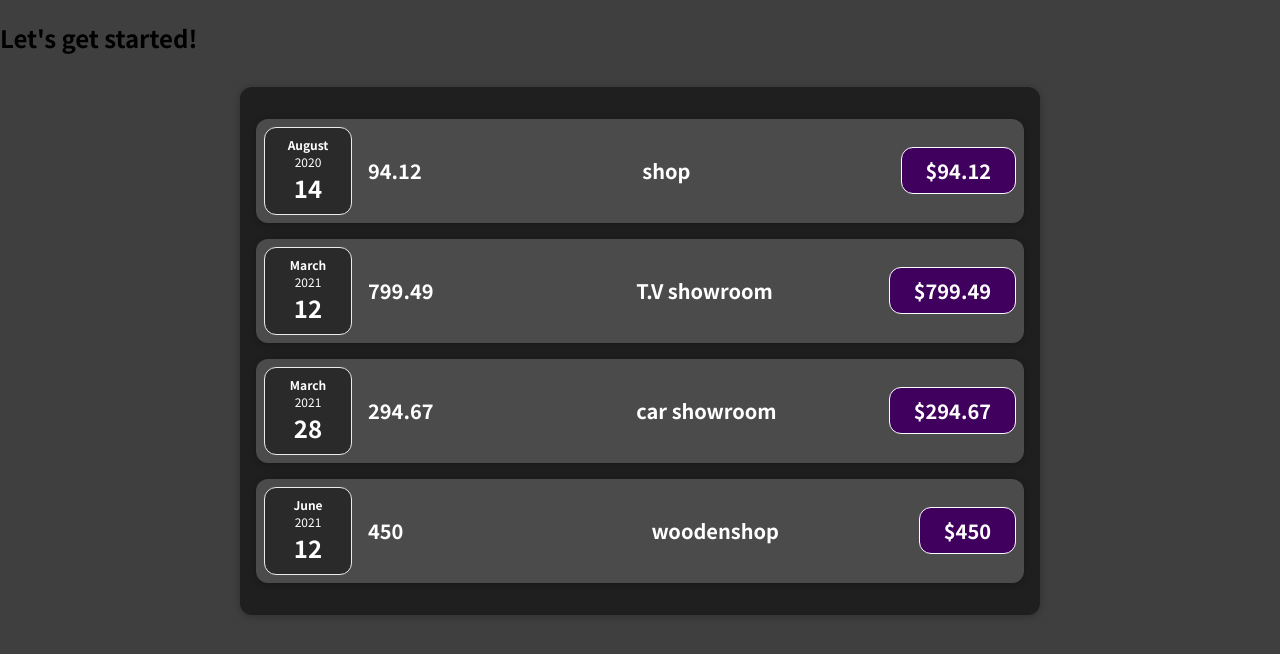
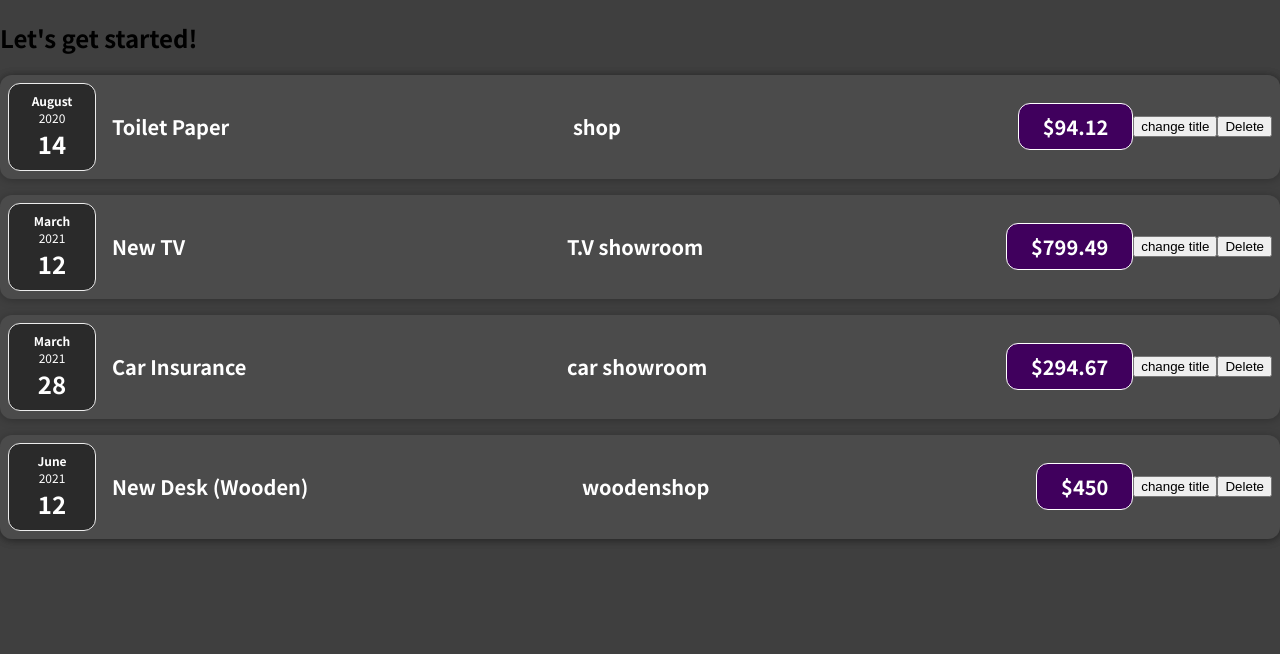
Before and after one commit to Kanukolu/react-expenseone, a React (Create React App) app: page / in a window 1280 px wide. Shown: the top 654 px of the page. Built offline with nearby package versions, Linux system fonts and the light colour scheme.

Commit message:
add the button delete

```diff
--- a/src/components/Expenses/ExpenseDetails.js
+++ b/src/components/Expenses/ExpenseDetails.js
@@ -5,9 +5,9 @@ function ExpenseDetails(props){
     const LocationOfExpenditure=props.LocationOfExpenditure;
     const amount=props.amount;
     return(
-        <div className='expense-item__description'>
+      <div className='expense-item__description'>
         <h2>{title}</h2>
-        <h2>{LocationOfExpenditure}</h2>
+        <div className='expense-item__description'><h2>{LocationOfExpenditure}</h2></div>
         <div className='expense-item__price'>${amount}</div>
       </div>
 
--- a/src/components/Expenses/ExpenseItem.js
+++ b/src/components/Expenses/ExpenseItem.js
@@ -9,7 +9,15 @@ const ExpenseItem = (props) => {
   return (
     <Card className='expense-item'>
       <ExpenseDate date={props.date} />
-      <ExpenseDetails title={props.amount} LocationOfExpenditure={props.LocationOfExpenditure} amount={props.amount}/>
+      <div className='expense-item__description'>
+        <h2>{props.title}</h2>
+
+        <h2>{props.LocationOfExpenditure}</h2>
+        <div className='expense-item__price' >${props.amount}</div>
+      </div>
+      <button>change title</button>
+      <button>Delete</button>
+
     </Card>
   );
 }
--- a/src/components/Expenses/Expenses.css
+++ b/src/components/Expenses/Expenses.css
@@ -1,7 +1,7 @@
-.expenses {
+/* .expenses {
     padding: 1rem;
     background-color: rgb(31, 31, 31);
     margin: 2rem auto;
     width: 50rem;
     max-width: 95%;
-  }
+  } */
```
